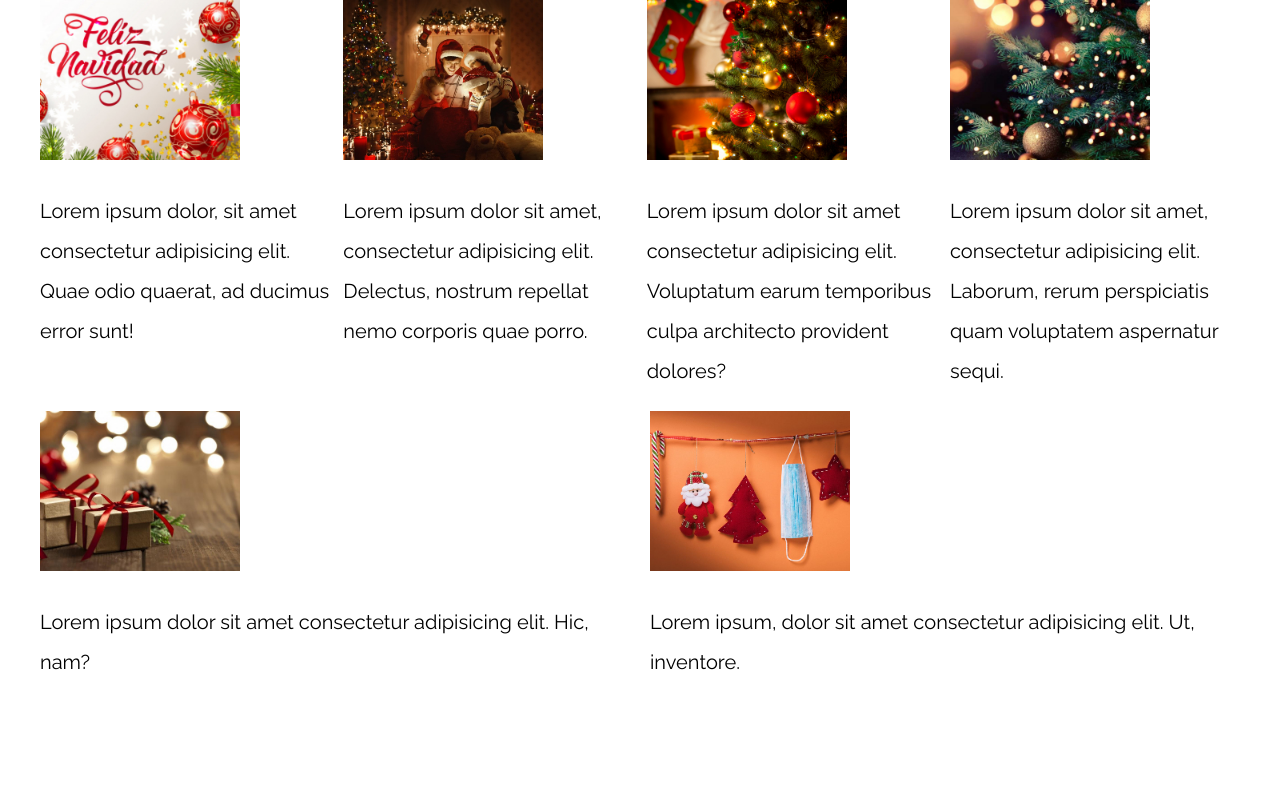
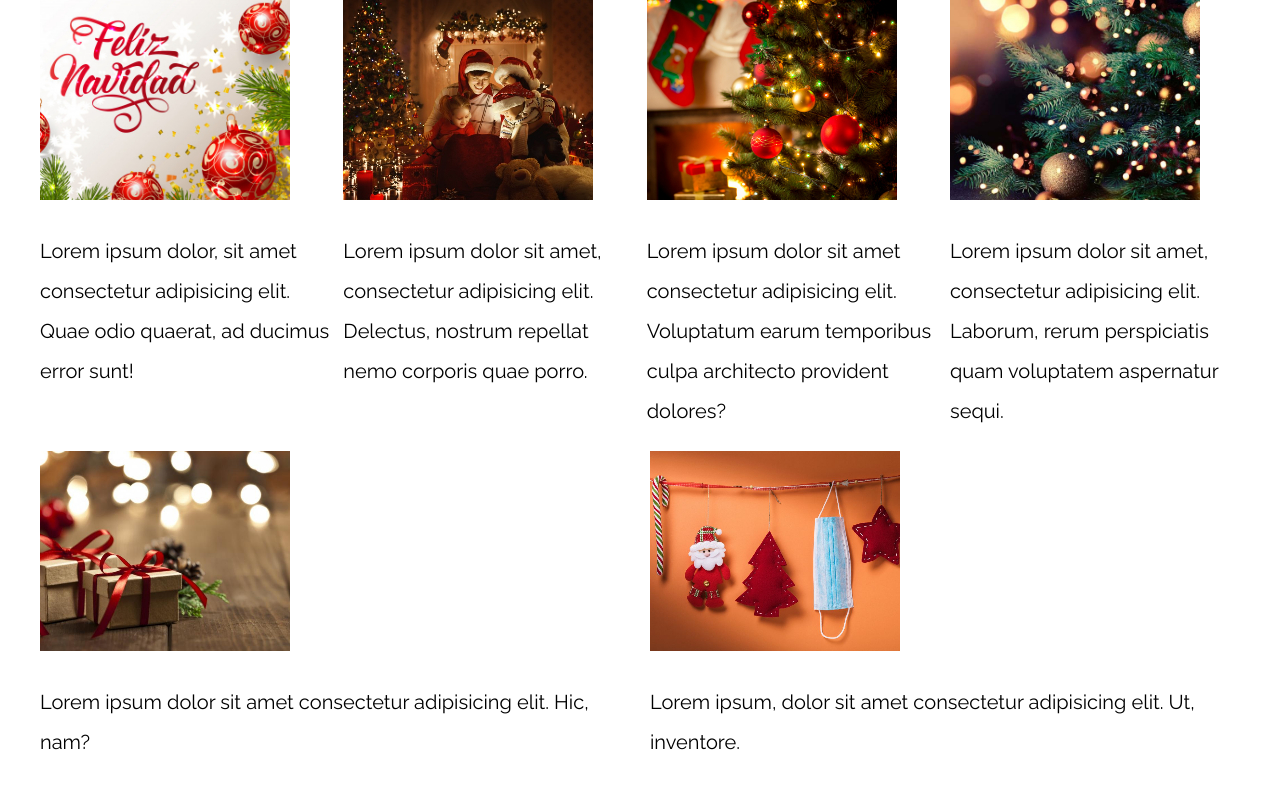
Before and after one commit to EdRocha-Web/EvaluacionMediaQueries, a plain HTML site: page index.html in a window 1280 px wide. Drawn offline with nearby package versions, Linux system fonts and the light colour scheme.

Commit message:
Update styles.css

```diff
--- a/css/styles.css
+++ b/css/styles.css
@@ -16,7 +16,7 @@ body {
 }
 
 img {
-    max-width: 200px;
+    max-width: 100%;
 }
 
 h1 {
```
